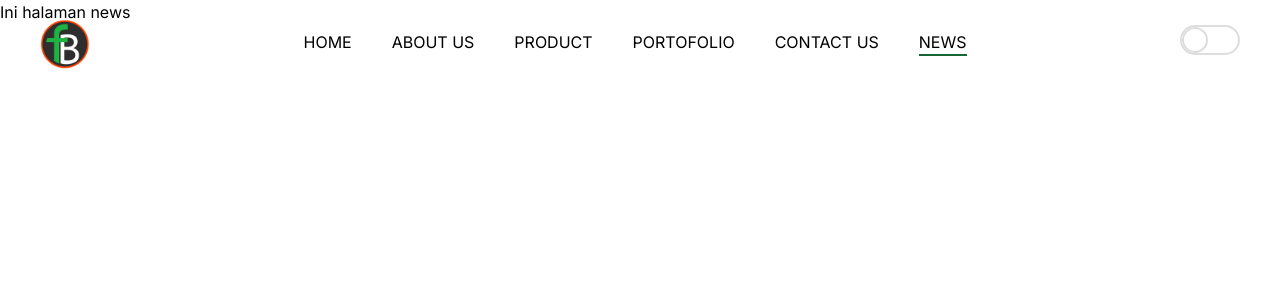
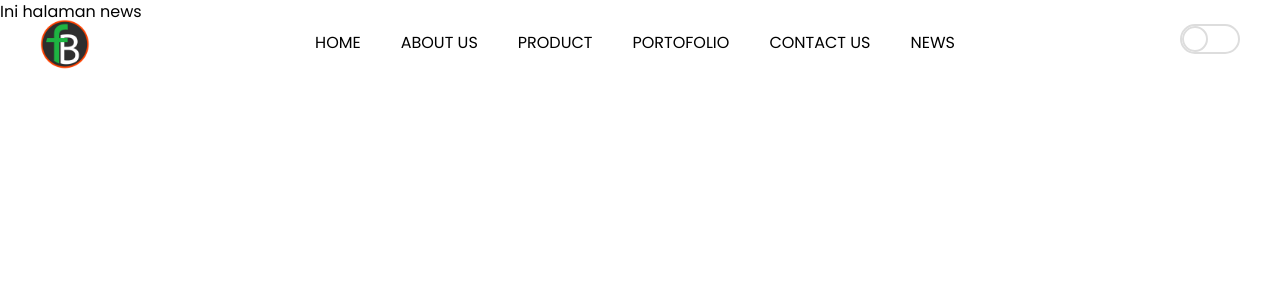
Before and after one commit to dafahfabiansyah/Landing-page-FBI, a Next.js app: page /news in a window 1280 px wide. Shown: the top 300 px of the page. Built offline with nearby package versions, Linux system fonts and the light colour scheme.

Commit message:
change location file

```diff
--- a/src/app/layout.tsx
+++ b/src/app/layout.tsx
@@ -1,8 +1,9 @@
 import type { Metadata } from "next";
-import { Inter } from "next/font/google";
+import { Poppins } from "next/font/google";
 import "./globals.css";
 
-const inter = Inter({ subsets: ["latin"] });
+// const inter = Inter({ subsets: ["latin"] });
+const poppins = Poppins({ subsets: ["latin"], weight: ["400", "700"] });
 
 export const metadata: Metadata = {
   title: "Fresh Beton Indonesia",
@@ -19,7 +20,8 @@ export default function RootLayout({
 }>) {
   return (
     <html lang="en">
-      <body className={inter.className}>{children}</body>
+      {/* <body className={inter.className}>{children}</body> */}
+      <body className={poppins.className}>{children}</body>
     </html>
   );
 }
--- a/src/components/Header.tsx
+++ b/src/components/Header.tsx
@@ -3,7 +3,7 @@
 import Image from 'next/image';
 import React, { ReactNode, useEffect, useState } from 'react';
 import logo from '../../public/FRESH BETON INDONESIA copy.png';
-import { Translate } from '@phosphor-icons/react';
+import { List, Translate, X } from '@phosphor-icons/react';
 import Link from 'next/link';
 import ToggleButton from './ToggleButton';
 
@@ -42,16 +42,19 @@ const Header = () => {
     <div className='sticky top-0 z-50'>
       <div className={`fixed inset-0 bg-white z-50 overflow-hidden transition-transform duration-300
         ${isMobileSidebarOpen ? 'translate-x-0' : '-translate-x-full'}`}>
+
         <div className="p-4">
           <nav className="flex flex-col space-y-4">
-            <NavLink href="/" active={activePage === '/'}>Home</NavLink>
-            <NavLink href="/about" active={activePage === '/about'}>About Us</NavLink>
-            <NavLink href="/product" active={activePage === '/product'}>Product</NavLink>
-            <NavLink href="/portfolio" active={activePage === '/portfolio'}>Portofolio</NavLink>
-            <NavLink href="/contact" active={activePage === '/contact'}>Contact Us</NavLink>
-            <NavLink href="/news" active={activePage === '/news'}>News</NavLink>
+            <NavLink href="/" active={false}>Home</NavLink>
+            <NavLink href="/about" active={false}>About Us</NavLink>
+            <NavLink href="/product" active={false}>Product</NavLink>
+            <NavLink href="/portfolio" active={false}>Portofolio</NavLink>
+            <NavLink href="/contact" active={false}>Contact Us</NavLink>
+            <NavLink href="/news" active={false}>News</NavLink>
           </nav>
-          <button onClick={closeMobileSidebar}>Close Sidebar</button>
+          <button className='absolute top-4 right-4' onClick={closeMobileSidebar}>
+          <X size={32} />
+          </button>
         </div>
       </div>
 
@@ -59,20 +62,7 @@ const Header = () => {
       ${isScrolled ? 'bg-white drop-shadow-md' : 'bg-transparent'}`}>
         <button className="lg:hidden text-black" onClick={toggleMobileSidebar}>
           <span className="sr-only">Toggle Sidebar</span>
-          <svg
-            className="h-6 w-6"
-            xmlns="http://www.w3.org/2000/svg"
-            fill="none"
-            viewBox="0 0 24 24"
-            stroke="currentColor"
-          >
-            <path
-              strokeLinecap="round"
-              strokeLinejoin="round"
-              strokeWidth="2"
-              d="M4 6h16M4 12h16M4 18h16"
-            />
-          </svg>
+          <List size={32} />
         </button>
 
         <div className="flex items-center lg:hidden">
@@ -92,8 +82,8 @@ const Header = () => {
           <NavLink href="/about" active={activePage === '/about'}>About Us</NavLink>
           <NavLink href="/product" active={activePage === '/product'}>Product</NavLink>
           <NavLink href="/portfolio" active={activePage === '/portfolio'}>Portofolio</NavLink>
-          <NavLink href="/contact" active={activePage === '/contact'}>Contact Us</NavLink>
-          <NavLink href="/news" active={activePage === '/news'}>News</NavLink>
+          <NavLink href="/contact" active={false}>Contact Us</NavLink>
+          <NavLink href="/news" active={false}>News</NavLink>
         </nav>
 
         <button className="hidden lg:block text-black hover:text-[#1BB441]">
@@ -113,11 +103,12 @@ interface NavLinkProps {
 const NavLink = ({ href, active, children }: NavLinkProps) => {
   return (
     <Link href={href}>
-      <div className={`hover:text-green-800 ${active ? 'border-b-2 border-green-800' : ''}`}>
+      <div className={`hover:text-green-800 ${active ? 'border-b-2 border-green-800' : ''} text-black`}>
         {children}
       </div>
     </Link>
   );
 };
 
+
 export default Header;
--- a/src/components/HeroSection.tsx
+++ b/src/components/section/HeroSection.tsx
@@ -1,7 +1,7 @@
 "use client"
 import React from 'react';
 import backgroundImage from '../../public/IMG_8274.png'; // Used as background image
-import CarouselHero from './ui/Carousel';
+import CarouselHero from '../ui/Carousel';
 import Link from 'next/link';
 
 
--- a/src/components/Partnership.tsx
+++ b/src/components/section/Partnership.tsx
@@ -1,6 +1,6 @@
 "use client"
 import React from 'react'
-import CarouselPartner from './ui/CarouselPartner'
+import CarouselPartner from '../ui/CarouselPartner'
 
 const Partnership = () => {
   return (
--- a/src/components/PortfolioSection.tsx
+++ b/src/components/section/PortfolioSection.tsx
@@ -1,7 +1,7 @@
 "use client"
 import React from 'react'
 import Link from 'next/link';
-import Card from './ui/cardPortfolio';
+import Card from '../ui/cardPortfolio';
 import { PortfolioData } from '@/data/PortfolioData';
 
 const PortfolioSection = () => {
--- a/src/components/ProductSection.tsx
+++ b/src/components/section/ProductSection.tsx
@@ -1,5 +1,5 @@
 import React from 'react';
-import Card from './ui/card';
+import Card from '../ui/card';
 import Link from 'next/link';
 import { ProductData } from '@/data/ProductData';
 
```
Also changed, not shown: src/app/page.tsx (+7 -7 lines), src/components/section/ServicesSection.tsx (renamed from src/components/ServicesSection.tsx, +0 -10 lines), src/components/section/AboutSection.tsx (renamed from src/components/AboutSection.tsx), src/components/section/TestimonialsSection.tsx (renamed from src/components/TestimonialsSection.tsx).
